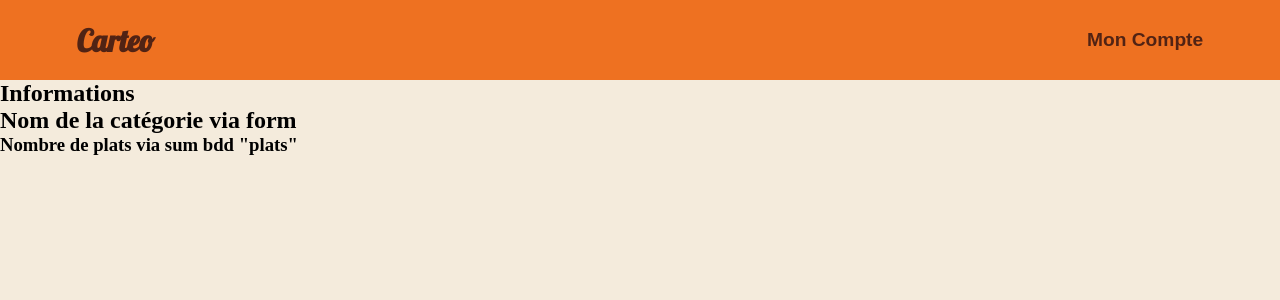
After one commit to esteban-genty/gestionnaire-de-menu, a PHP site: page /dashboard.php in a window 1280 px wide. The commit adds this page. Shown: the top 300 px of the page. Run offline with PHP 8.4, Linux system fonts and the light colour scheme.

Commit message:
ajout des fichiers root.css : variables etc, dashboard.php + dashboard.css, logout.php pour le session destroy de la deconnexion de l'utilisateur ; page d'inscription en cours : ajout de la confirmation de mdp, manque footer, form fini

```diff
--- /dev/null
+++ b/dashboard.php
@@ -0,0 +1,33 @@
+<!DOCTYPE html>
+<html lang="fr">
+<head>
+    <meta charset="UTF-8">
+    <meta name="viewport" content="width=device-width, initial-scale=1.0">
+    <link rel="stylesheet" href="./styles/dashboard.css">
+    <link rel="stylesheet" href="./styles/header.css">
+    <link rel="stylesheet" href="./styles/root.css">
+    <link rel="preconnect" href="https://fonts.googleapis.com">
+    <link rel="preconnect" href="https://fonts.gstatic.com" crossorigin>
+    <link href="https://fonts.googleapis.com/css2?family=Lobster&display=swap" rel="stylesheet">
+    <title>Dashboard</title>
+</head>
+<body>
+    <?php require_once(__DIR__ . '/header.php'); ?>
+    <main>
+        <section class="bigsection">
+            <div>
+                <h1>Informations</h1>
+                <a href="categories.php"><i class="fa-solid fa-square-plus"></i></a>
+            </div>
+            <section class="catcard">
+                <div class="leftsideCard">
+                    <h2>Nom de la catégorie via form</h2>
+                    <h3>Nombre de plats via sum bdd "plats"</h3>
+                    <a href="recettes.php"><i class="fa-solid fa-square-plus"></i></a>
+                    <a href="#"><i class="fa-regular fa-pen-to-square"></i></a>
+                    <a href="#"><i class="fa-regular fa-trash-can"></i></a>
+                </div>
+            </section>
+        </main>
+    </body>
+    </html>
--- a/start.php
+++ b/start.php
@@ -11,6 +11,6 @@
 
     // Affiche les erreurs
     $bddPDO->setAttribute(PDO::ATTR_ERRMODE, PDO::ERRMODE_EXCEPTION);
-        echo "<p>Connexion réussie</p>";
+        // echo "<p>Connexion réussie</p>";
 
 ?>
--- /dev/null
+++ b/styles/root.css
@@ -0,0 +1,22 @@
+.lobster-regular {
+    font-family: 'Lobster', serif;
+    font-weight: 400;
+    font-style: normal;
+}
+
+:root {
+    --main-font: 'Roboto', sans-serif;
+    --title-font: 'Lobster', sans-serif;
+
+    --main-bg-color: #EE7121;
+    --bg-body: #F4EBDC;
+}
+
+* {
+    margin: 0;
+    padding: 0;
+}
+
+body {
+    background-color: var(--bg-body);
+}
```
Also changed, not shown: inscription.php (+15 -3 lines), styles/inscription.css (+0 -19 lines), assets/logo-carteo.png (renamed from ressources/logo-carteo.png), styles/dashboard.css (added).
